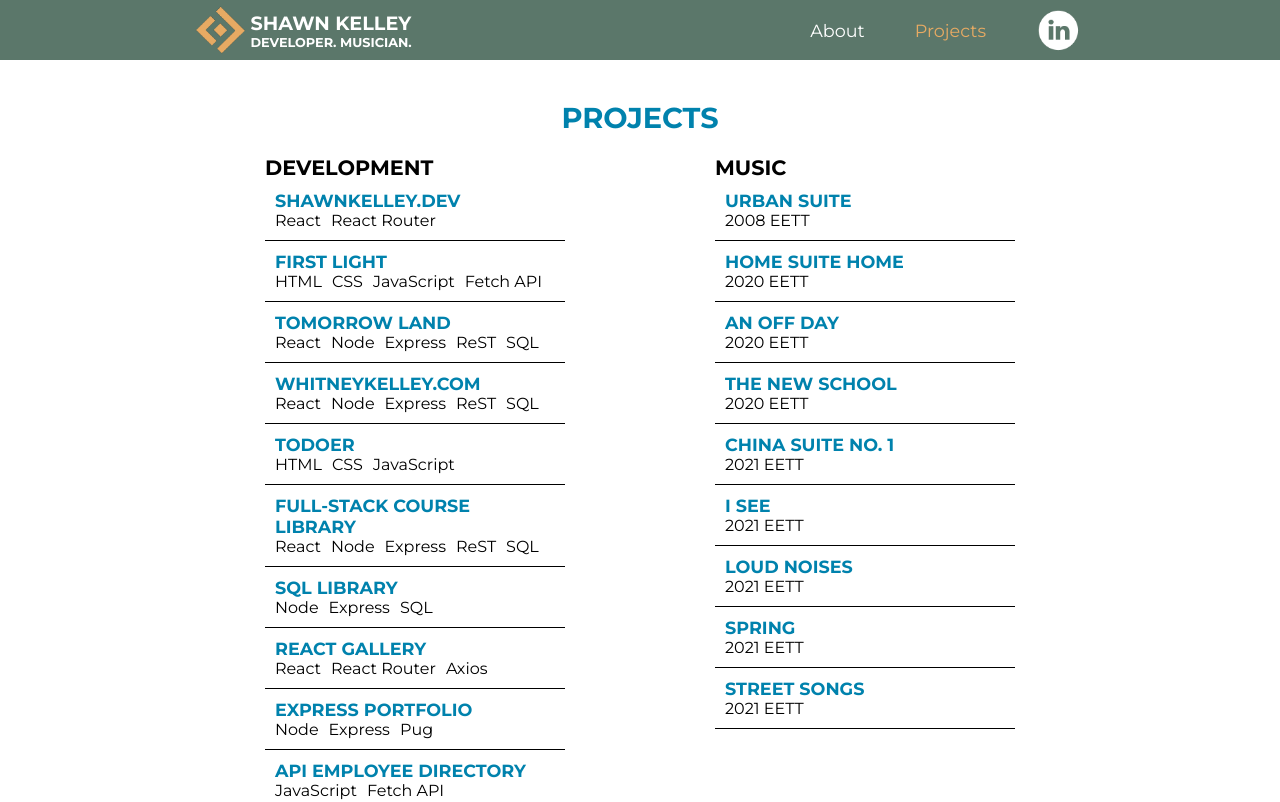
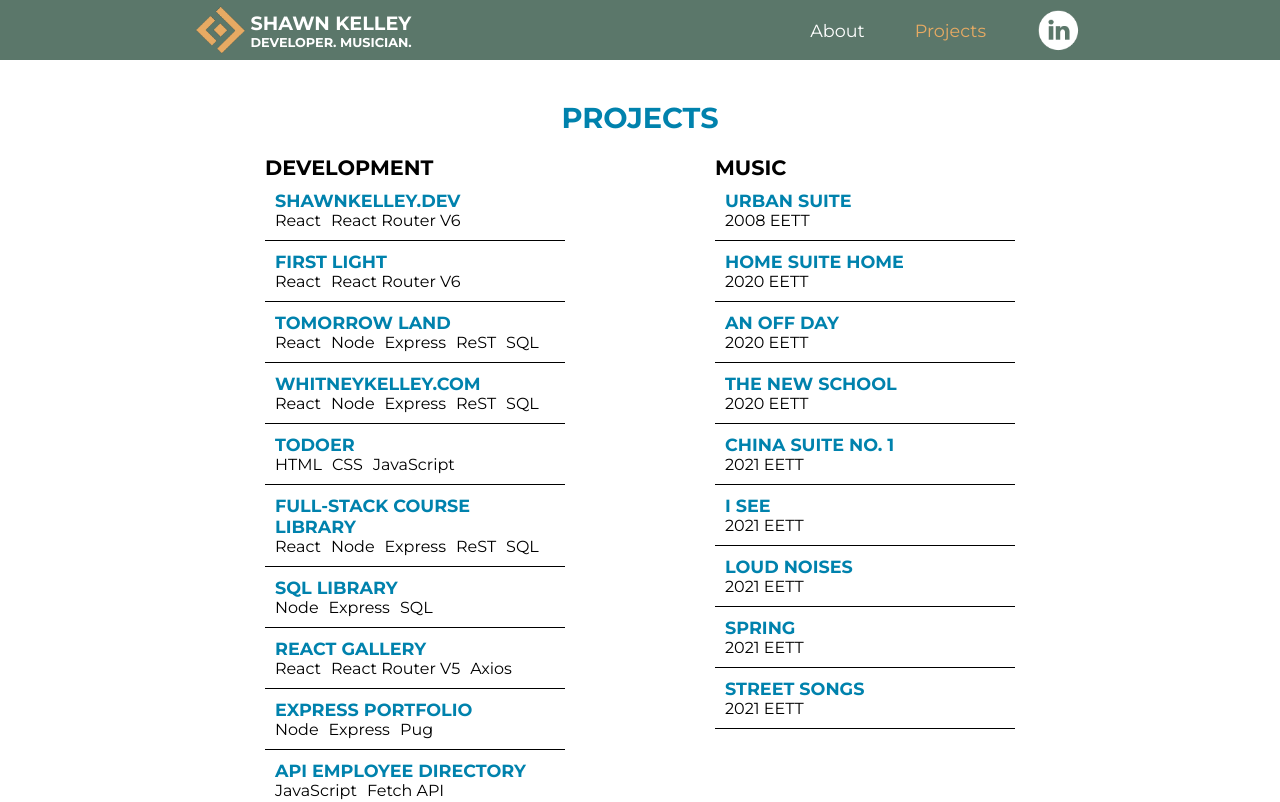
Before and after one commit to shawnkelleydev/sk-ws-react, a React (Create React App) app: page /projects in a window 1280 px wide. Shown: the top 802 px of the page. Built offline with nearby package versions, Linux system fonts and the light colour scheme.

Commit message:
first light updates

```diff
--- a/src/components/Work.js
+++ b/src/components/Work.js
@@ -5,7 +5,7 @@ export const projects = [
     description:
       "A custom React / React Router V6 portfolio site with dynamic routing and data population.",
     tag: "React is fun when you finally understand it!",
-    technologies: ["React", "React Router"],
+    technologies: ["React", "React Router V6"],
     live_link: "https://www.shawnkelley.dev",
     github_link: "https://github.com/shawnkelleydev/sk-ws-react",
   },
@@ -13,11 +13,11 @@ export const projects = [
     year: 2021,
     name: "first light",
     description:
-      "A simple tool for Christians to start their day, First Light includes a randomly-selected verse from a long curated list, a task manager, a note-taking zone, a prayer-list, and a built-in ESV bible powered by Crossway's ESV API. It even shows you the current weather in your area if you provide permission to access your location (see the live site via the link below).",
+      "First Light began as a vanillaJS project, but has now morphed into a full-blown React app, with future plans for React Native deployment.  It's under construction, but will soon provide users with an opportunity to gain perspective for their day through verses from the Bible, astrophotography, and list-capture.",
     tag: "First Light.  Find your way for the day.",
-    technologies: ["HTML", "CSS", "JavaScript", "Fetch API"],
-    live_link: "https://shawnkelleydev.github.io/FirstLight/",
-    github_link: "https://github.com/shawnkelleydev/FirstLight",
+    technologies: ["React", "React Router V6"],
+    live_link: "https://firstlight-skd.netlify.app",
+    github_link: "https://github.com/shawnkelleydev/firstlight-fs",
   },
   {
     year: 2021,
@@ -73,7 +73,7 @@ export const projects = [
     name: "React Gallery",
     description: "A React / React Router V5 integration with Flickr API.",
     tag: "CSS for this project was provided by Team Treehouse.",
-    technologies: ["React", "React Router", "Axios"],
+    technologies: ["React", "React Router V5", "Axios"],
     live_link: "https://gifted-payne-38443a.netlify.app",
     github_link: "https://github.com/shawnkelleydev/techdegree-project-7-react",
   },
```
